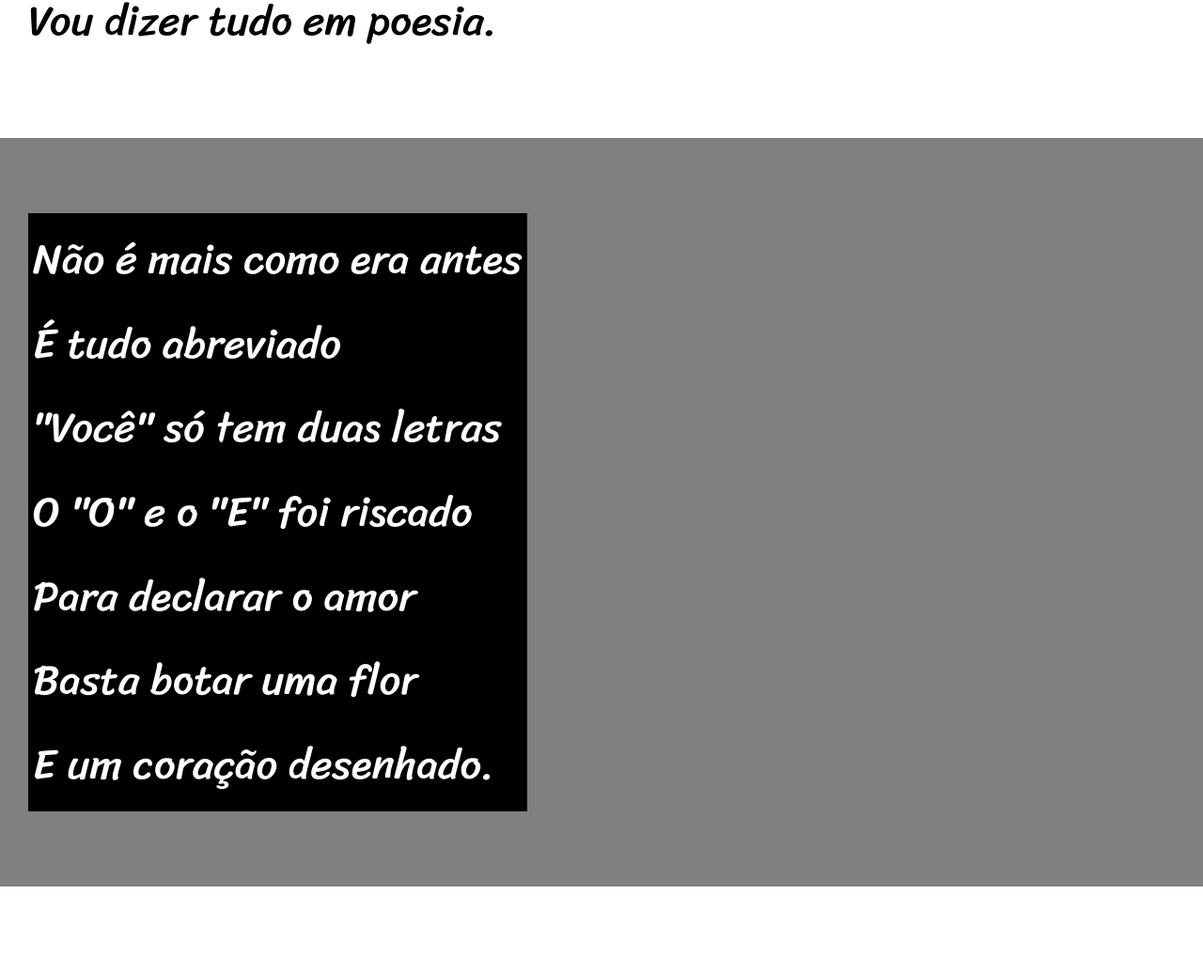
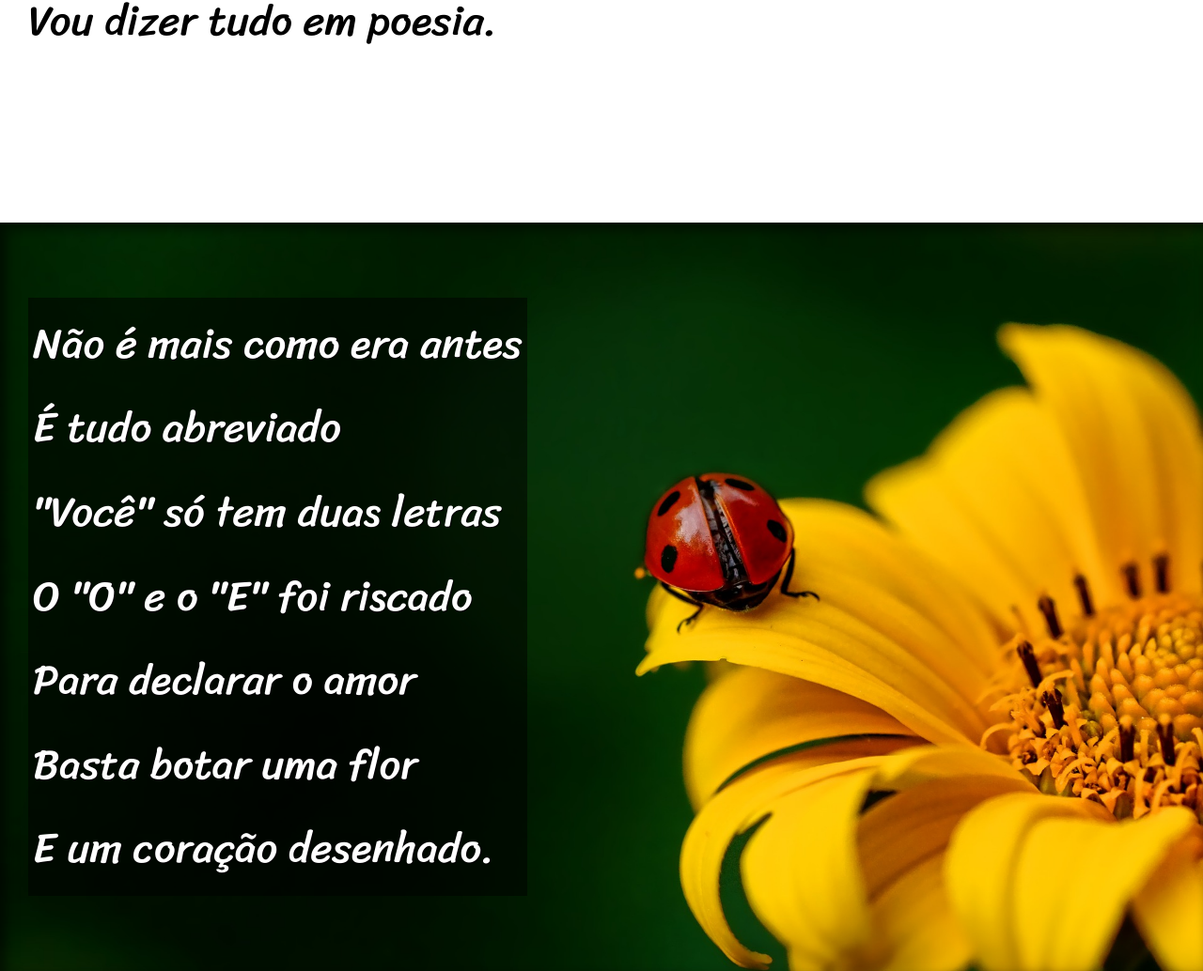
Before and after one commit to Geremias-Garcia/html-css, a plain HTML site: page desafios/desafio - cordel - corrigido/index.html in a window 1280 px wide. Shown: the part 900-1934 px from the top of the page at 94% size. Drawn offline with Linux system fonts and the light colour scheme.

Commit message:
Projeto finalizado de acordo com a aula do Guanabara

```diff
--- a/desafios/desafio - cordel - corrigido/estilo/style.css
+++ b/desafios/desafio - cordel - corrigido/estilo/style.css
@@ -60,6 +60,10 @@ section {
     font-size: 3.5vw;
 }
 
+section > p {
+    padding-bottom: 2em;
+}
+
 section.normal {
     background-color: white;
     color: black;
@@ -68,12 +72,25 @@ section.normal {
 section.imagem{
     background-color: gray;
     color: white;
+    box-shadow: inset 6px 6px 13px 0px rgba(0, 0, 0, 0.61);
+    background-size: cover;
+    background-attachment: fixed;
 }
 
 section.imagem > p {
     display: inline-block;
     padding: 5px;
-    background-color: black;
+    background-color: rgba(0, 0, 0, 0.514);
+    text-shadow: 1px 1px 0px black;
+}
+
+section#img01 {
+    background-image: url('../imagens/background001.jpg');
+    background-position: right center;
+}
+
+section#img02 {
+    background-image: url('../imagens/background002.jpg');
 }
 
 footer {
--- a/desafios/desafio - cordel - corrigido/index.html
+++ b/desafios/desafio - cordel - corrigido/index.html
@@ -28,7 +28,7 @@
         </p>
     </section>
 
-    <section class="imagem">
+    <section class="imagem" id="img01">
         <p>
             Não é mais como era antes<br>
             É tudo abreviado<br>
@@ -61,7 +61,7 @@
         </p>
     </section>
 
-    <section class="imagem">
+    <section class="imagem" id="img02">
         <p>
             Tenho saudade das cartas<br>
             Escritas com a própria mão<br>
```
